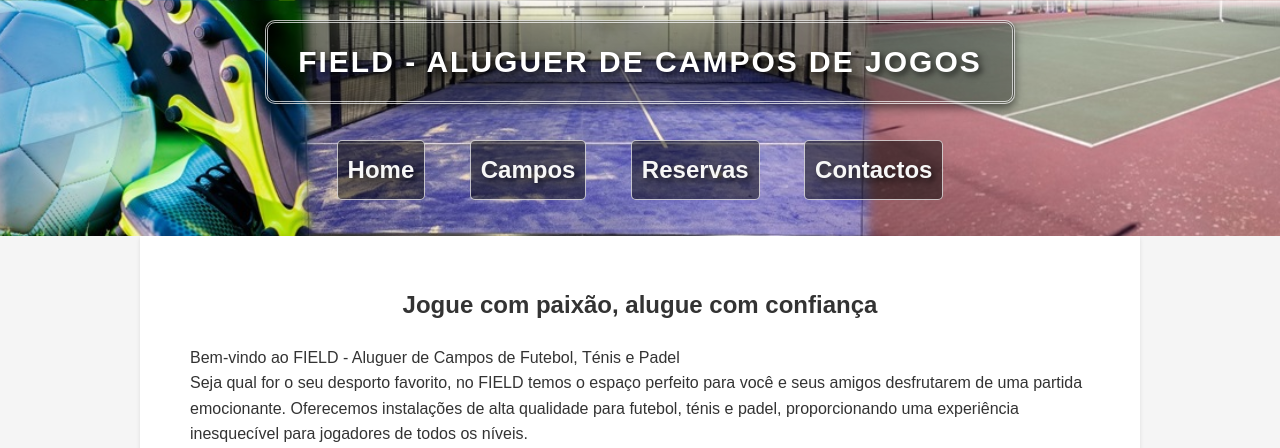
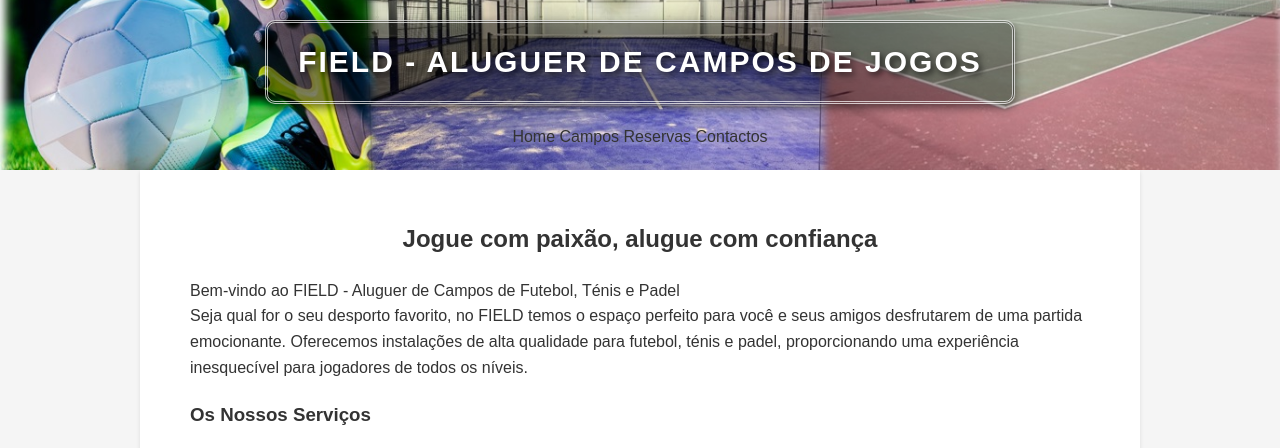
Before and after one commit to inf23tig21/html, a plain HTML site: page index.html in a window 1280 px wide. Shown: the top 448 px of the page. Drawn offline with Linux system fonts and the light colour scheme.

Commit message:
Update index.html

```diff
--- a/index.html
+++ b/index.html
@@ -17,10 +17,10 @@
         <h1>FIELD - Aluguer de campos de jogos</h1>
         <nav class="menu line">
             <ul>
-                <a href="index.html" title="Home">Home</a>
-                <a href="campos.html" title="Campos">Campos</a>
-                <a href="reservas.html" title="Reservas">Reservas</a>
-                <a href="contactos.html" title="Contactos">Contactos</a>
+                <href="index.html" title="Home">Home</a>
+                <href="campos.html" title="Campos">Campos</a>
+                <href="reservas.html" title="Reservas">Reservas</a>
+                <href="contactos.html" title="Contactos">Contactos</a>
 
             </ul>
         </nav>
```
